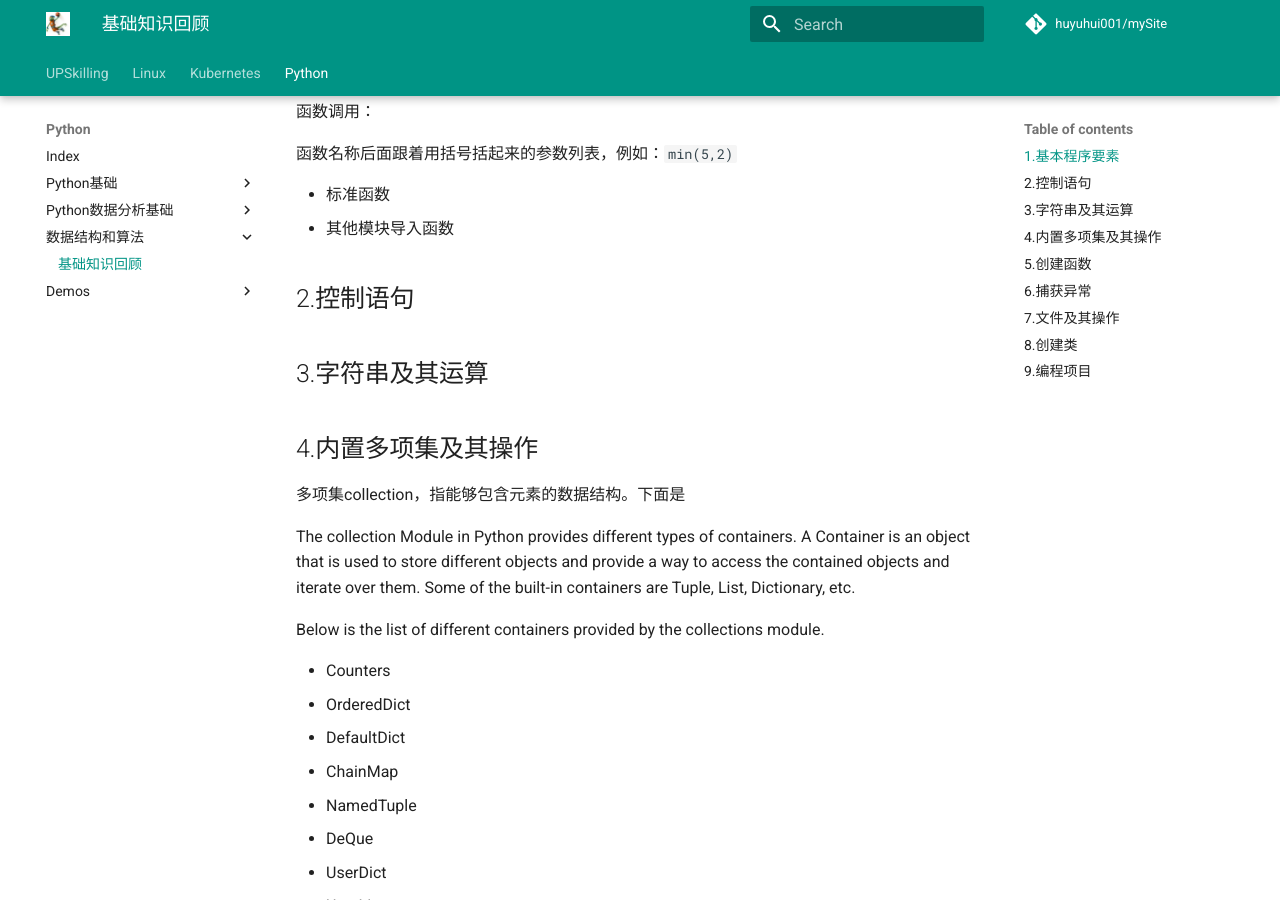
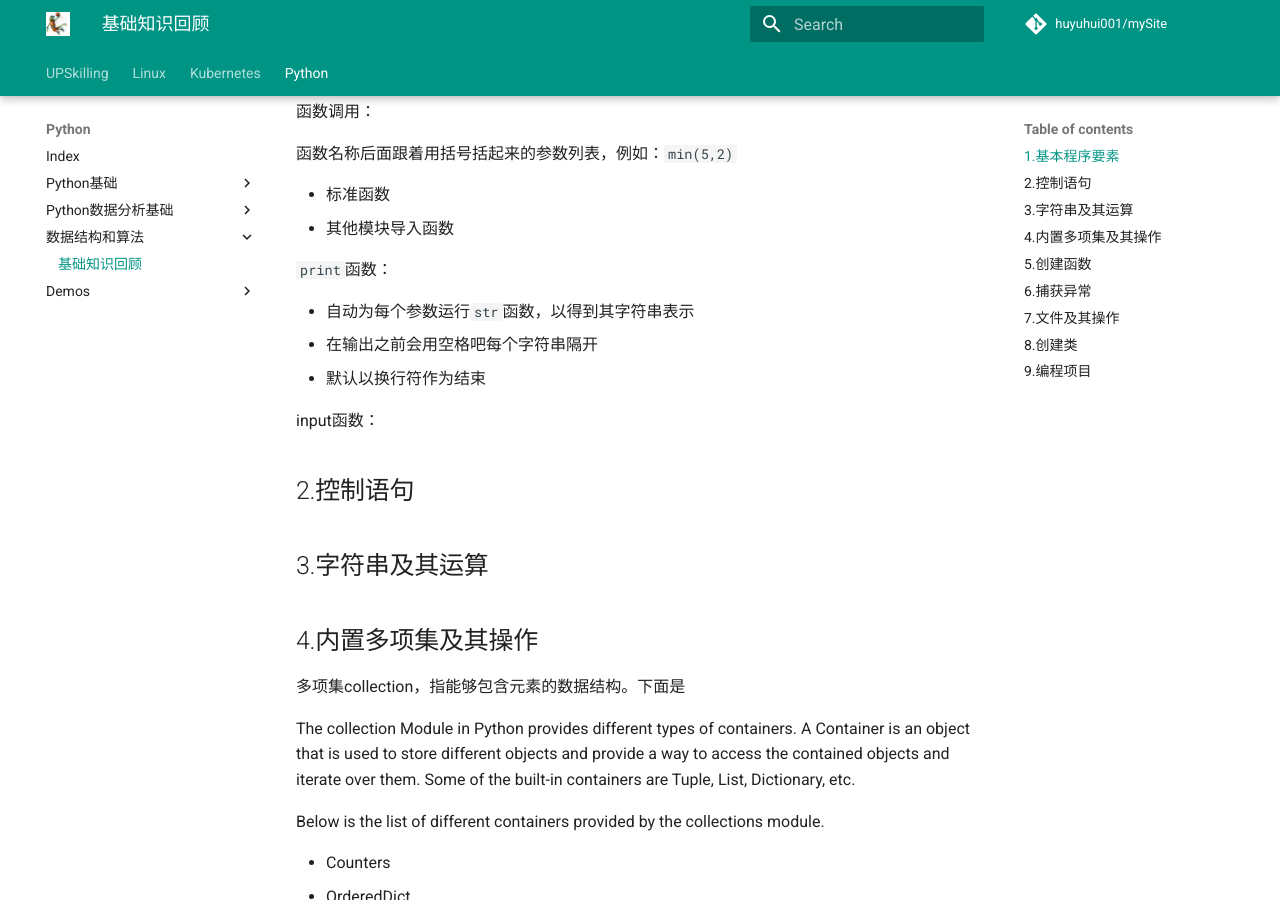
Before and after one commit to huyuhui001/mySite, an MkDocs documentation site: the page built from docs/python/DataStructure/01_PythonFundmantal.md, in a window 1280 px wide and 900 px high, scrolled down 1966 px. Built offline with MkDocs 1.6.1 and Material for MkDocs 9.7.7, drawn with Linux system fonts in a browser that asks for light colours; comment, search, counter and statistics services are not loaded.

Commit message:
Documentation

```diff
--- a/docs/python/DataStructure/01_PythonFundmantal.md
+++ b/docs/python/DataStructure/01_PythonFundmantal.md
@@ -88,6 +88,13 @@ You’ve got it in 6 tries!
 - 标准函数
 - 其他模块导入函数
 
+`print`函数：
+
+- 自动为每个参数运行`str`函数，以得到其字符串表示
+- 在输出之前会用空格吧每个字符串隔开
+- 默认以换行符作为结束
+
+input函数：
 
 ## 2.控制语句
 
```
